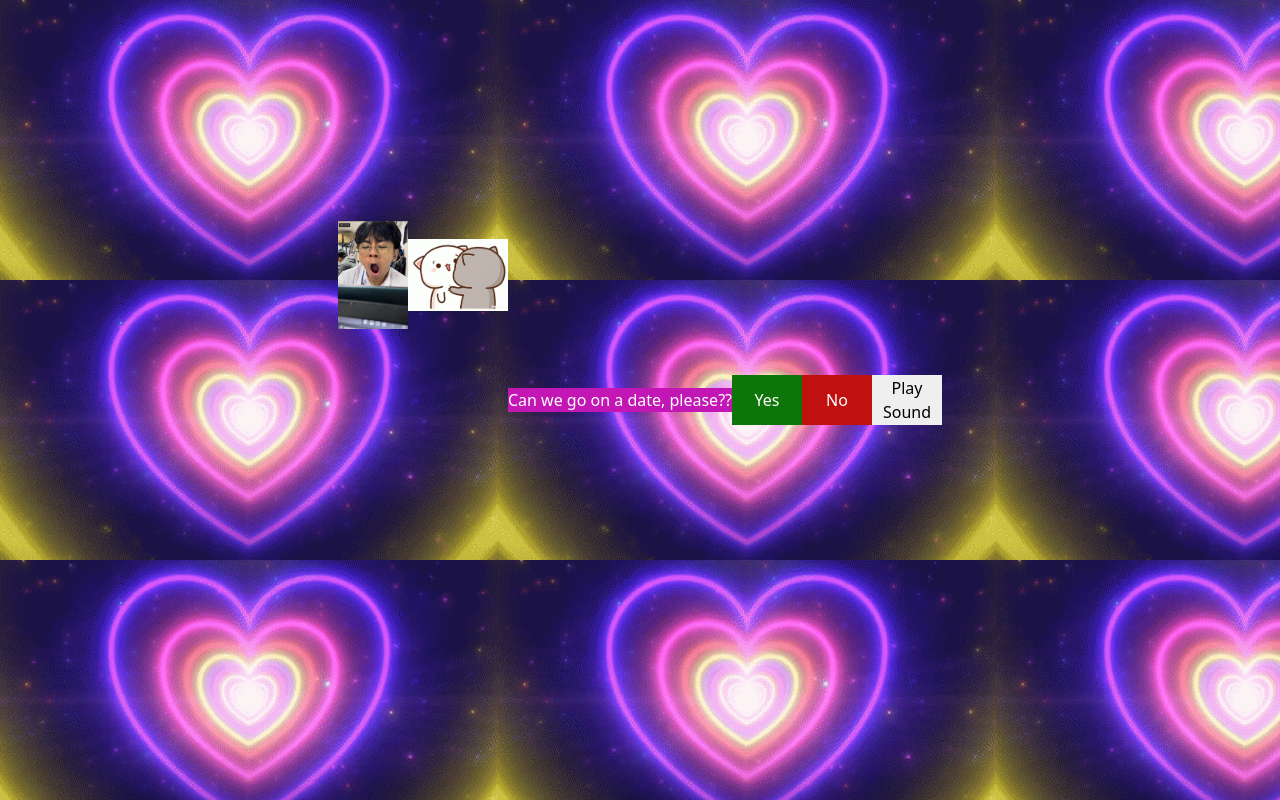
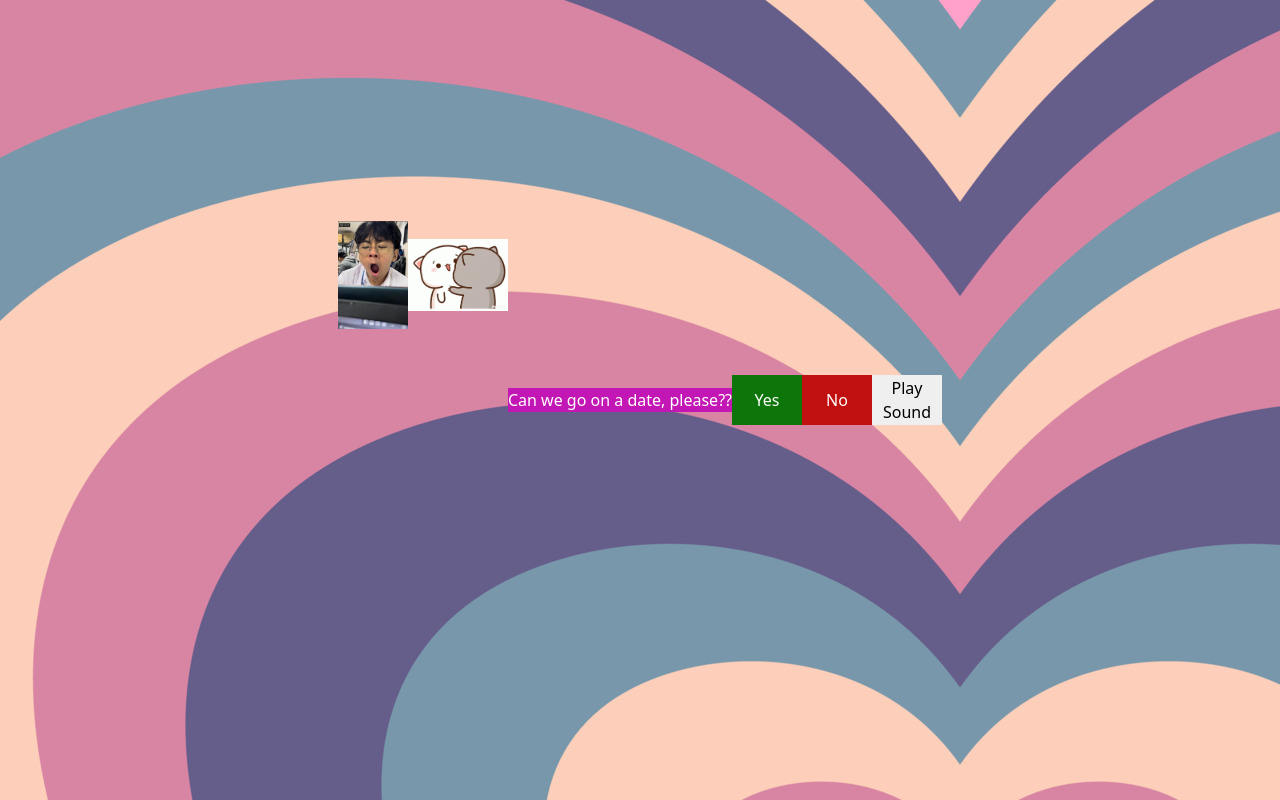
Before and after one commit to pangansteven/sweetheart, a plain HTML site: page index.html in a window 1280 px wide. Drawn offline with nearby package versions, Linux system fonts and the light colour scheme.

Commit message:
no message

```diff
--- a/css/style.css
+++ b/css/style.css
@@ -15,7 +15,7 @@ body {
   height: 100vh;
   -webkit-tap-highlight-color: transparent;
   transition: 0.4s ease-in-out;
-  background-image: url('/jpg/gif\ background.gif');
+  background-image: url('/jpg/aesthetic.jpg');
 
 }
 
```
Also changed, not shown: jpg/aesthetic.jpg (added).
